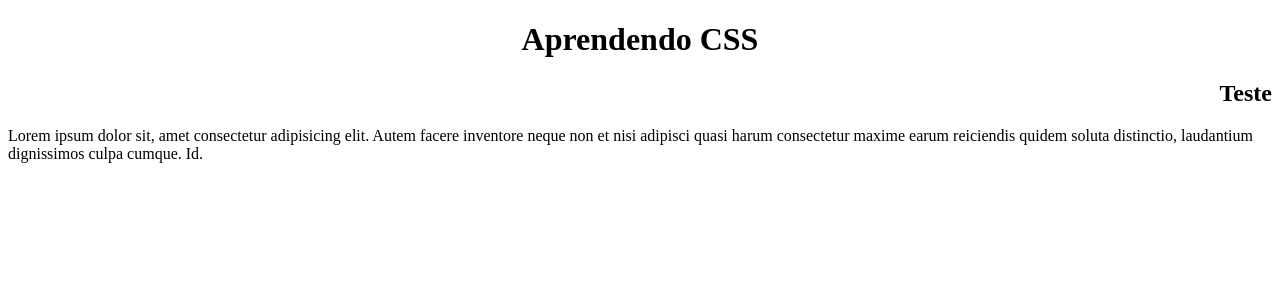
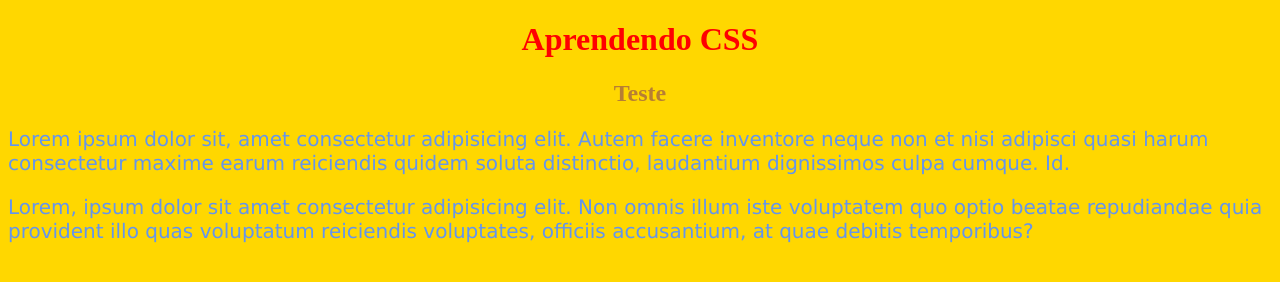
Before and after one commit to JoaoPedro110/aprendendoCSS, a plain HTML site: page index.html in a window 1280 px wide. Drawn offline with Linux system fonts and the light colour scheme.

Commit message:
update 2

```diff
--- a/index.html
+++ b/index.html
@@ -11,5 +11,6 @@
     <h1>Aprendendo CSS</h1>
     <h2>Teste</h2>
     <p>Lorem ipsum dolor sit, amet consectetur adipisicing elit. Autem facere inventore neque non et nisi adipisci quasi harum consectetur maxime earum reiciendis quidem soluta distinctio, laudantium dignissimos culpa cumque. Id.</p>
+    <p>Lorem, ipsum dolor sit amet consectetur adipisicing elit. Non omnis illum iste voluptatem quo optio beatae repudiandae quia provident illo quas voluptatum reiciendis voluptates, officiis accusantium, at quae debitis temporibus?</p>
 </body>
 </html>
--- a/style.css
+++ b/style.css
@@ -1,6 +1,17 @@
-h1 {
+body {
+    background-color:gold;
+  }
+
+  h1 {
+    color: red;
+    text-align: center;
+  }
+  h2 {
+    color:rgb(183, 126, 52);
     text-align:center;
-}
-h2 {
-    text-align: right;
-}
+  }
+  p {
+    color:cornflowerblue;
+    font-family: Verdana;
+    font-size: 20px;
+  }
```
